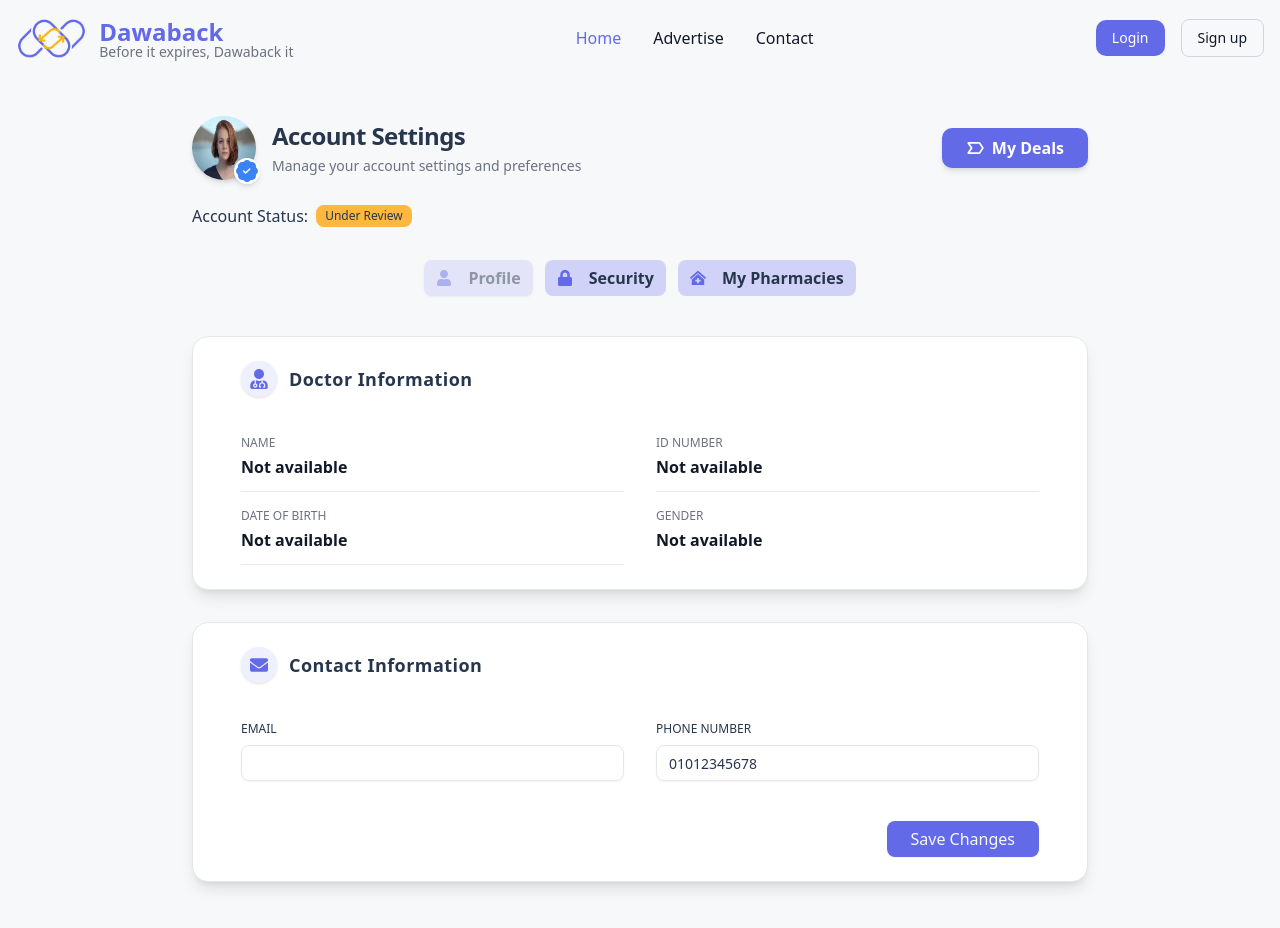
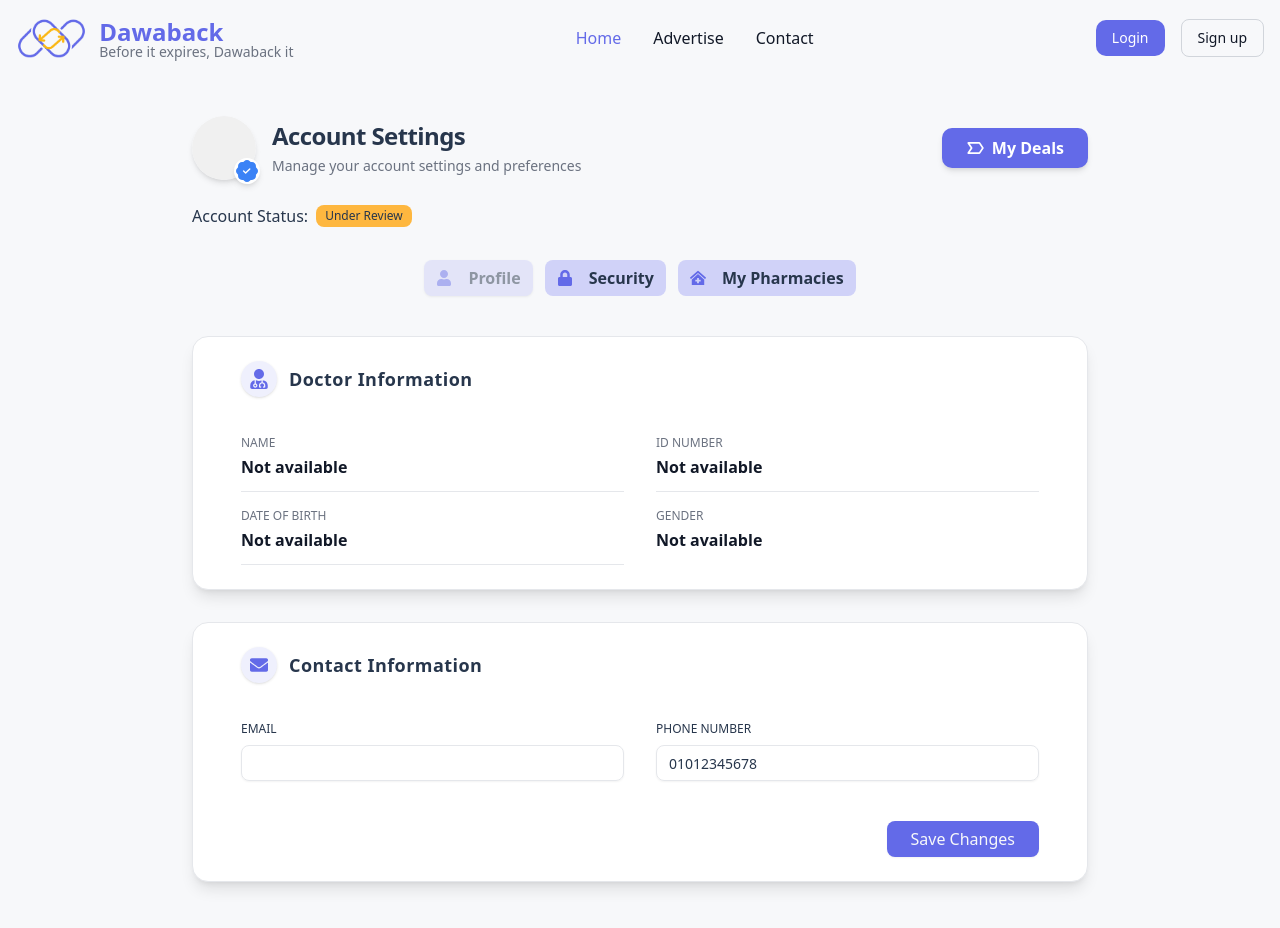
Before and after one commit to iti-graduation-project-medix/frontend, a React (Vite) app: page /profile in a window 1280 px wide. Shown: the top 928 px of the page. Built offline with nearby package versions, Linux system fonts and the light colour scheme; no server answers.

Commit message:
handle profile header placeholder and navbar placeholder

```diff
--- a/src/components/Navbar/Navbar.jsx
+++ b/src/components/Navbar/Navbar.jsx
@@ -5,6 +5,9 @@ import styles from "./navbar.module.css";
 import { Link, Navigate, useNavigate } from "react-router-dom";
 import { useAuth } from "../../store/useAuth";
 import { usePharmacist } from "../../store/usePharmacist";
+import { Avatar, AvatarImage, AvatarFallback } from "@/components/ui/avatar";
+import { FiBell, FiMessageSquare } from "react-icons/fi";
+import { Popover, PopoverTrigger, PopoverContent } from "@/components/ui/popover";
 
 export default function Navbar() {
   const [isMenuOpen, setIsMenuOpen] = useState(false);
@@ -23,7 +26,11 @@ export default function Navbar() {
 
   useEffect(() => {
     if (user && token) {
-      fetchPharmacistDetails(user, token);
+      // Ensure we always pass the user id, not the whole object
+      const userId = typeof user === 'object' && user !== null ? user.id : user;
+      if (userId) {
+        fetchPharmacistDetails(userId, token);
+      }
     }
   }, [user, token, fetchPharmacistDetails]);
 
@@ -69,6 +76,12 @@ export default function Navbar() {
     hover: { scale: 1.05 },
   };
 
+  const getInitials = (name = "") => {
+    const words = name.trim().split(" ");
+    const firstTwo = words.slice(0, 2);
+    return firstTwo.map(word => word[0]?.toUpperCase()).join("");
+  };
+
   return (
     <nav className=" border-gray-200 dark:bg-gray-900">
       <div className="max-w-screen-xl flex flex-wrap items-center justify-between mx-auto p-4">
@@ -89,6 +102,35 @@ export default function Navbar() {
         <div className="flex items-center md:order-2 space-x-3 md:space-x-0 rtl:space-x-reverse">
           {isAuthenticated ? (
             <>
+              <Button variant="ghost" size="icon" className="mr-2">
+                <FiMessageSquare className="w-5 h-5" />
+                <span className="sr-only">Messages</span>
+              </Button>
+              <Popover>
+                <PopoverTrigger asChild>
+                  <Button variant="ghost" size="icon" className="mr-2">
+                    <FiBell className="w-5 h-5" />
+                    <span className="sr-only">Notifications</span>
+                  </Button>
+                </PopoverTrigger>
+                <PopoverContent align="end" className="w-80 p-0">
+                  <div className="p-4 border-b font-semibold text-base">Notifications</div>
+                  <ul className="divide-y">
+                    <li className="p-4 hover:bg-muted cursor-pointer text-sm">
+                      <span className="font-medium">Welcome!</span> This is a demo notification.
+                    </li>
+                    <li className="p-4 hover:bg-muted cursor-pointer text-sm">
+                      <span className="font-medium">System:</span> Your profile was updated successfully.
+                    </li>
+                    <li className="p-4 hover:bg-muted cursor-pointer text-sm">
+                      <span className="font-medium">Reminder:</span> Check your messages for new offers.
+                    </li>
+                  </ul>
+                  <div className="p-2 text-center border-t">
+                    <Link to="/notifications" className="text-primary text-sm hover:underline">View all notifications</Link>
+                  </div>
+                </PopoverContent>
+              </Popover>
               <motion.button
                 type="button"
                 className="flex text-sm bg-gray-800 rounded-full md:me-0 focus:ring-4 focus:ring-gray-300 dark:focus:ring-gray-600"
@@ -98,15 +140,11 @@ export default function Navbar() {
                 variants={buttonVariants}
               >
                 <span className="sr-only">Open user menu</span>
-                <div className="w-8 h-8 rounded-full bg-gray-200 flex items-center justify-center">
-                  <svg
-                    className="w-6 h-6 text-gray-500"
-                    fill="currentColor"
-                    viewBox="0 0 24 24"
-                  >
-                    <path d="M12 12c2.21 0 4-1.79 4-4s-1.79-4-4-4-4 1.79-4 4 1.79 4 4 4zm0 2c-2.67 0-8 1.34-8 4v2h16v-2c0-2.66-5.33-4-8-4z" />
-                  </svg>
-                </div>
+                <Avatar className="w-8 h-8">
+                  <AvatarFallback>
+                    {getInitials(pharmacistDetails?.fullName || "User")}
+                  </AvatarFallback>
+                </Avatar>
               </motion.button>
               <AnimatePresence>
                 {isUserMenuOpen && (
--- a/src/pages/Profile/profile/ProfileHeader.jsx
+++ b/src/pages/Profile/profile/ProfileHeader.jsx
@@ -8,6 +8,12 @@ import { Link } from "react-router-dom";
 export default function ProfileHeader({pharmacistDetails}) {
   // Add null check and default values
   const details = pharmacistDetails || {};
+  const getInitials = (name = "") => {
+    const words = name.trim().split(' ');
+    const firstTwo = words.slice(0, 2);
+    return firstTwo.map(word => word[0]?.toUpperCase()).join('');
+  };
+  const initials = getInitials(details.fullName || "");
 
   console.log(pharmacistDetails)
   return (
@@ -15,8 +21,8 @@ export default function ProfileHeader({pharmacistDetails}) {
       <div className="flex items-center gap-4">
         <div className="relative">
           <Avatar className="size-16 shadow-md">
-            <AvatarImage src="/public/avatars/client1.webp" alt="Profile" />
-            <AvatarFallback>JD</AvatarFallback>
+            {/* <AvatarImage src="/public/avatars/client1.webp" alt="Profile" /> */}
+            <AvatarFallback>{initials}</AvatarFallback>
           </Avatar>
           {/* Verified badge */}
           <span className="absolute -bottom-1 -right-1 bg-white rounded-full p-0.5 shadow-md">
```
